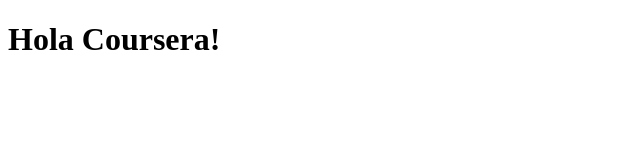
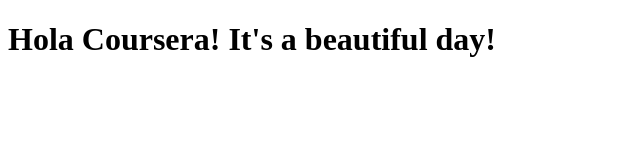
Before and after one commit to chelsea915xmw/chelsea915xmw.github.io, a plain HTML site: page site/index.html in a window 1280 px wide. Shown: the whole page, without its empty margins (0-640 px from the left). Drawn offline with Linux system fonts and the light colour scheme.

Commit message:
Small change.

```diff
--- a/site/index.html
+++ b/site/index.html
@@ -4,6 +4,6 @@
 	<title>Hola Coursera!</title>
 </head>
 <body>
-<h1> Hola Coursera! <h1>
+<h1> Hola Coursera! It's a beautiful day! <h1>
 </body>
 </html>
```
